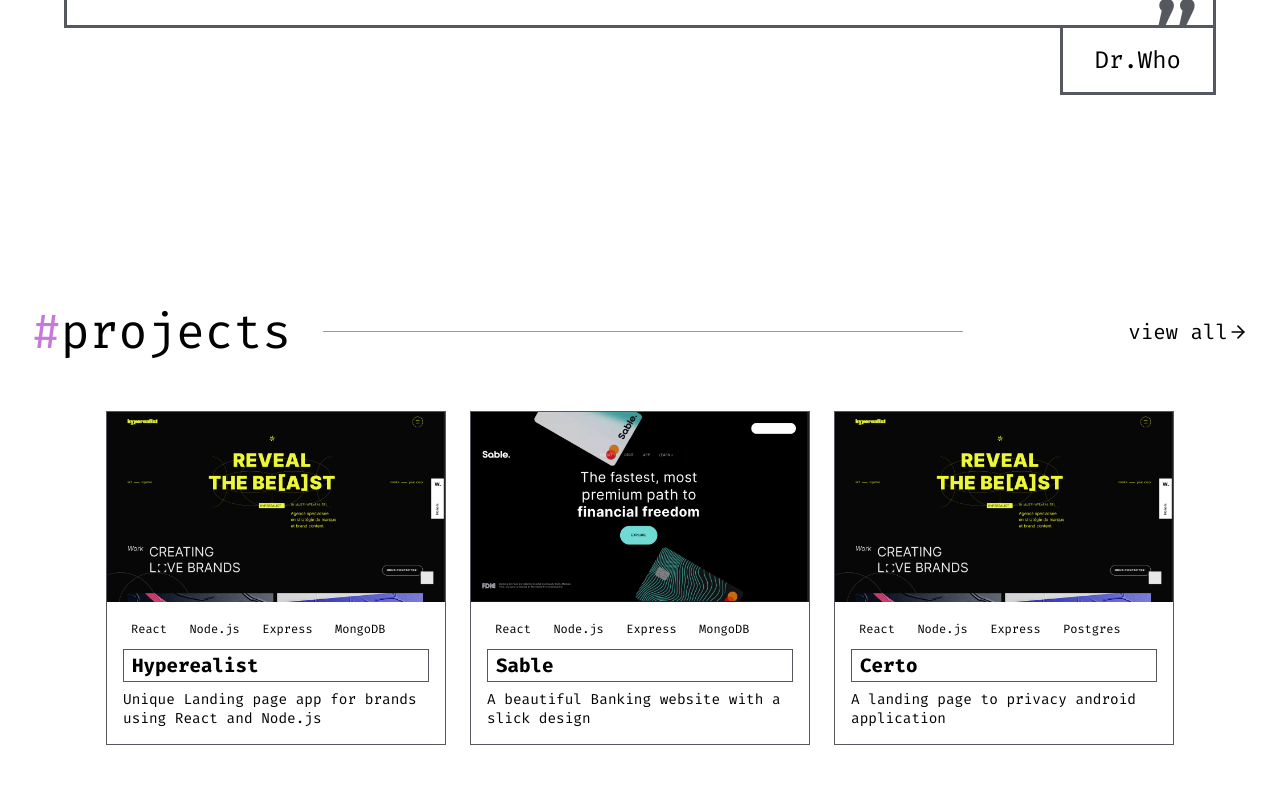
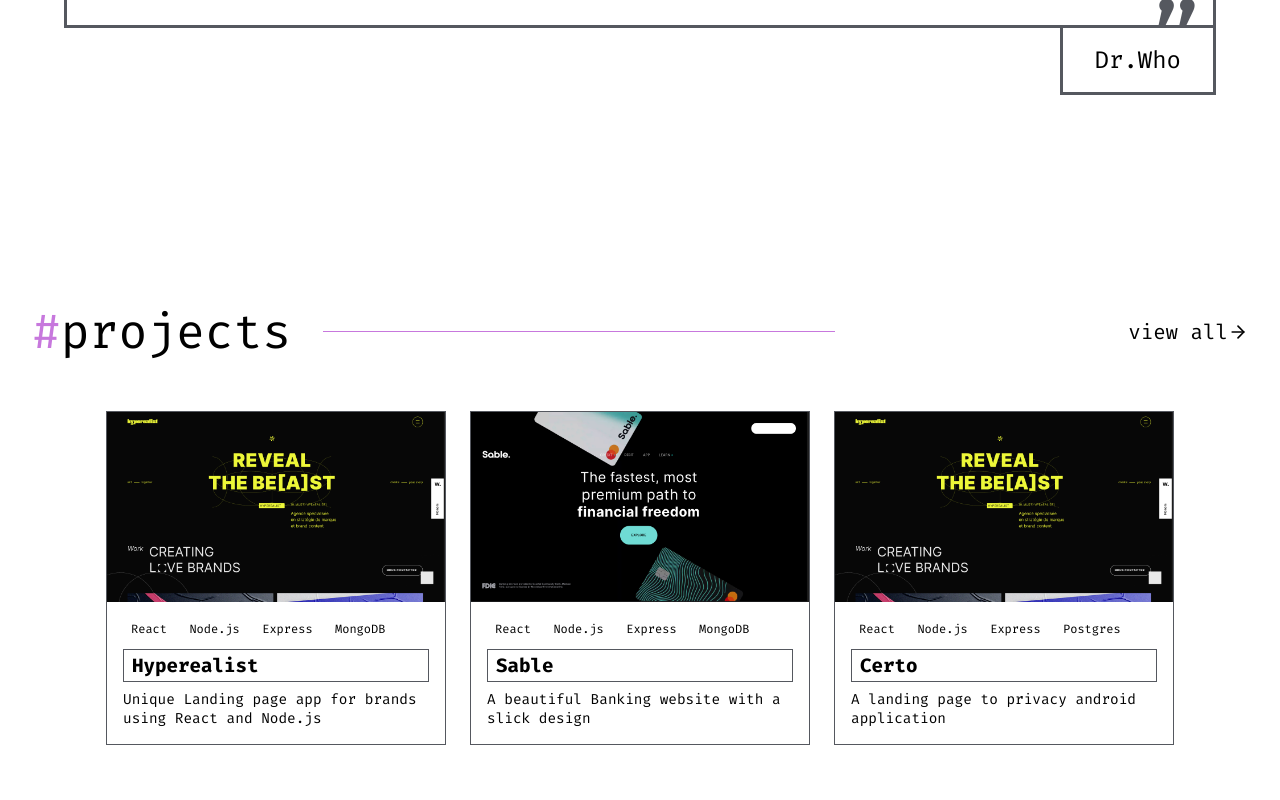
Before and after one commit to Omar-Aldabbas/Portfolio-3, a React (Create React App) app: page / in a window 1280 px wide. Shown: the part 999-1799 px from the top of the page. Built offline with nearby package versions, Linux system fonts and the light colour scheme.

Commit message:
Fix .line overflow

```diff
--- a/src/components/style/Projects.css
+++ b/src/components/style/Projects.css
@@ -30,7 +30,7 @@
 }
 
 .line {
-  width: 40rem;
+  width: 32rem;
   height: 1px;
   background-color: var(--primary);
 }
```
